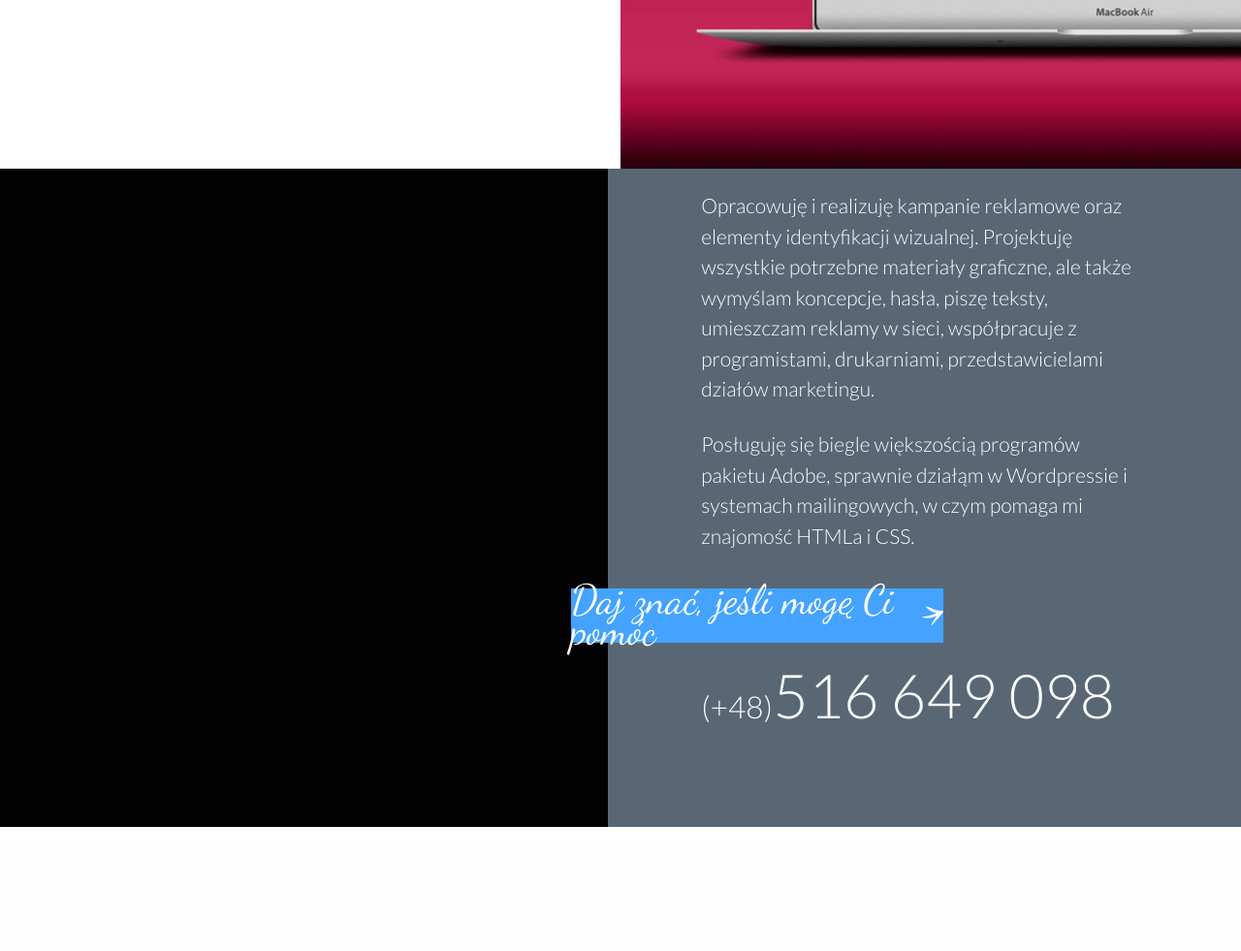
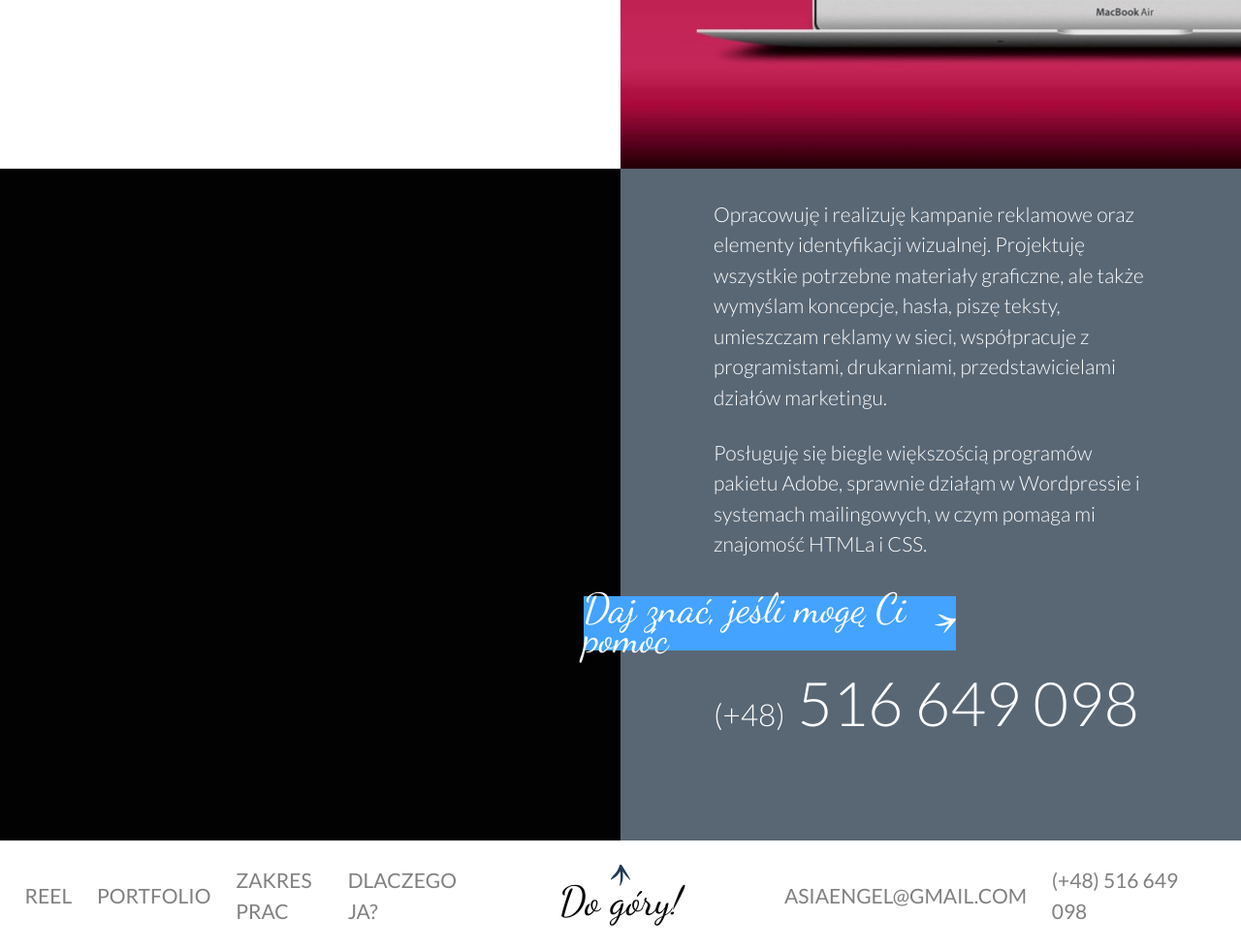
Before and after one commit to KlaudiaWu/asia-project, a PHP site: page / in a window 1280 px wide; the page is wider, and only the part inside the window is pictured. Shown: the part 3120-4101 px from the top of that part at 97% size. Before the commit the page ends 3973 px from the top of that part, so only its background shows below. Run offline with PHP 8.4, Linux system fonts and the light colour scheme.

Commit message:
Added bottom navigation bar (without functionality)

```diff
--- a/index.html
+++ b/index.html
@@ -105,14 +105,29 @@
                 <p>Posługuję się biegle większością programów pakietu Adobe, sprawnie działąm w Wordpressie i systemach mailingowych, w czym pomaga mi znajomość HTMLa i CSS.</p>
             </div>
             <a href="mailto:asiaengel@gmail.com" class="daj_znac_baner">Daj znać, jeśli mogę Ci pomóc<img src="img/arrow_white.png" alt="Daj znać"></a>
-            <h4 itemprop="telephone"><a href="tel:+48516649098"><span>(+48)</span>516 649 098</a></h4>
-        </div>
-
-
+            <h4 itemprop="telephone"><a href="tel:+48516649098"><span>(+48)</span> 516 649 098</a></h4>
         </div>
 
     </footer>
 
+    <nav>
+        <div class="navigation_bottom">
+            <a>REEL</a>
+            <a>PORTFOLIO</a>
+            <a>ZAKRES PRAC</a>
+            <a>DLACZEGO JA?</a>
+        </div>
+        <div class="do_gory">
+            <img src="img/arrow_black.png" alt="Do góry">
+            <a>Do góry!</a>
+        </div>
+        <div class="contact_bottom">
+            <a href="mailto:asiaengel@gmail.com">ASIAENGEL@GMAIL.COM</a>
+            <a href="tel:+48516649098">(+48) 516 649 098</a>
+        </div>
+    </nav>
+
+
     <script src="parallax.js"></script>
 </body>
 </html>
--- a/main.css
+++ b/main.css
@@ -216,7 +216,7 @@ div.portfolio_image img {
 }
 
 div.zakres_prac_image {
-    width: 49vw;
+    width: 50vw;
     display: block;
 }
 
@@ -293,3 +293,50 @@ footer h4 a {
     width: 70%;
     padding-top: 3vw;
 }
+
+nav {
+    display: flex;
+    flex-direction: row;
+}
+
+nav div.contact_bottom {
+    width: 40vw;
+    margin: 1vw;
+    display: flex;
+    align-items: center;
+    justify-content: flex-end;
+}
+
+nav div.contact_bottom a {
+    text-decoration-line: none;
+    color: gray;
+    margin: 1vw;
+}
+
+nav div.navigation_bottom {
+    width: 40vw;
+    margin: 1vw;
+    color: gray;
+    display: flex;
+    align-items: center;
+    justify-content: flex-start;
+}
+
+nav div.navigation_bottom a {
+    margin: 1vw;
+}
+
+nav div.do_gory {
+    font-family: "Dancing Script", cursive;
+    font-size: 2em;
+    width: 20vw;
+    display: flex;
+    flex-direction: column;
+    align-items: center;
+    margin: 2vw;
+}
+
+nav div.do_gory img {
+    height: auto;
+    max-width: 25px;
+}
```
